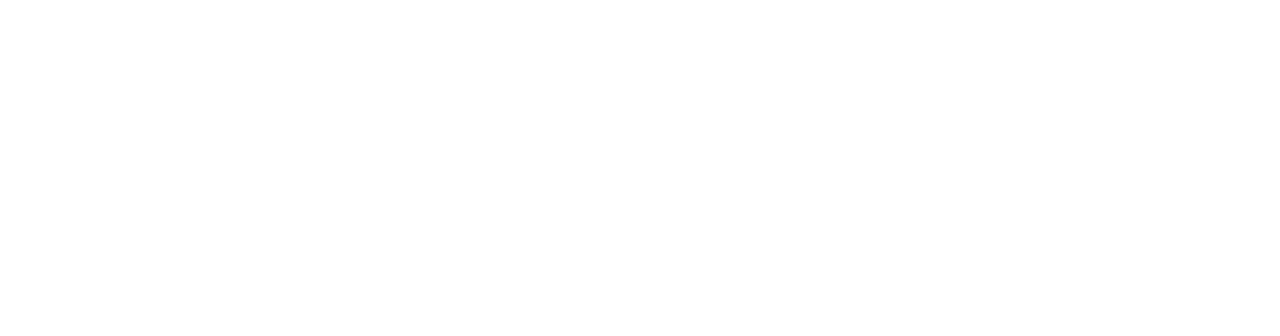
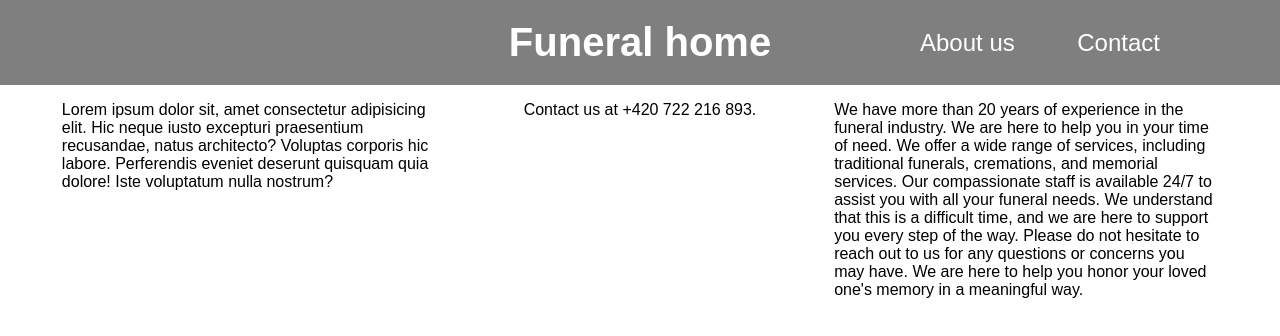
Before and after one commit to M1chal05/pohrebni_ustav, a plain HTML site: page contact.html in a window 1280 px wide. Drawn offline with Linux system fonts and the light colour scheme.

Commit message:
hopefully done

```diff
--- a/contact.html
+++ b/contact.html
@@ -0,0 +1,37 @@
+<!DOCTYPE html>
+<html lang="cs">
+<head>
+    <meta charset="UTF-8">
+    <meta name="viewport" content="width=device-width, initial-scale=1.0">
+    <title>Pohřební ústav</title>
+    <link rel="stylesheet" href="./style.css">
+</head>
+<body>
+
+<nav>
+    <h1>Funeral home</h1>
+
+    <div class="menu">
+        <a href="./index.html">About us</a>
+        <a href="./contact.html">Contact</a>
+    </div>
+</nav>
+
+<main class="contact-main">
+
+    <p class="contact-info">Lorem ipsum dolor sit, amet consectetur adipisicing elit. Hic neque iusto excepturi praesentium recusandae, natus architecto? Voluptas corporis hic labore. Perferendis eveniet deserunt quisquam quia dolore! Iste voluptatum nulla nostrum?</p>
+
+    <p class="contact-info">
+        Contact us at +420 722 216 893.
+    </p>
+
+    <p class="contact-info">
+        We have more than 20 years of experience in the funeral industry. We are here to help you in your time of need. We offer a wide range of services, including traditional funerals, cremations, and memorial services. Our compassionate staff is available 24/7 to assist you with all your funeral needs.
+        We understand that this is a difficult time, and we are here to support you every step of the way. Please do not hesitate to reach out to us for any questions or concerns you may have. We are here to help you honor your loved one's memory in a meaningful way.
+    </p>
+</main>
+
+
+
+</body>
+</html>
--- a/style.css
+++ b/style.css
@@ -13,7 +13,7 @@ nav{
 
 nav h1{
     text-align: center;
-    font-size: 2rem;
+    font-size: 2.5rem;
     margin: 0.5em auto;
     color: white;
 }
@@ -23,7 +23,9 @@ nav .menu{
     display: flex;
     justify-content: space-between;
     width: 10em;
-    font-size: 1.25rem;
+    font-size: 1.5rem;
+    position: absolute;
+    right: 0;
 }
 
 nav .menu a{
@@ -37,11 +39,25 @@ nav .menu a:hover{
     transition: color 0.3s;
 }
 
-p{
+main p{
     margin: 1em;
 }
 
-p::first-letter{
+main p::first-letter{
     color: red;
     font-weight: bold;
 }
+
+.contact-info::first-letter{
+    color: black;
+    font-weight: normal;
+}
+
+.contact-main{
+    display: flex;
+    justify-content: space-evenly;
+}
+
+.contact-main .contact-info{
+    max-width: 30%;
+}
```
Also changed, not shown: index.html (+7 -5 lines).
